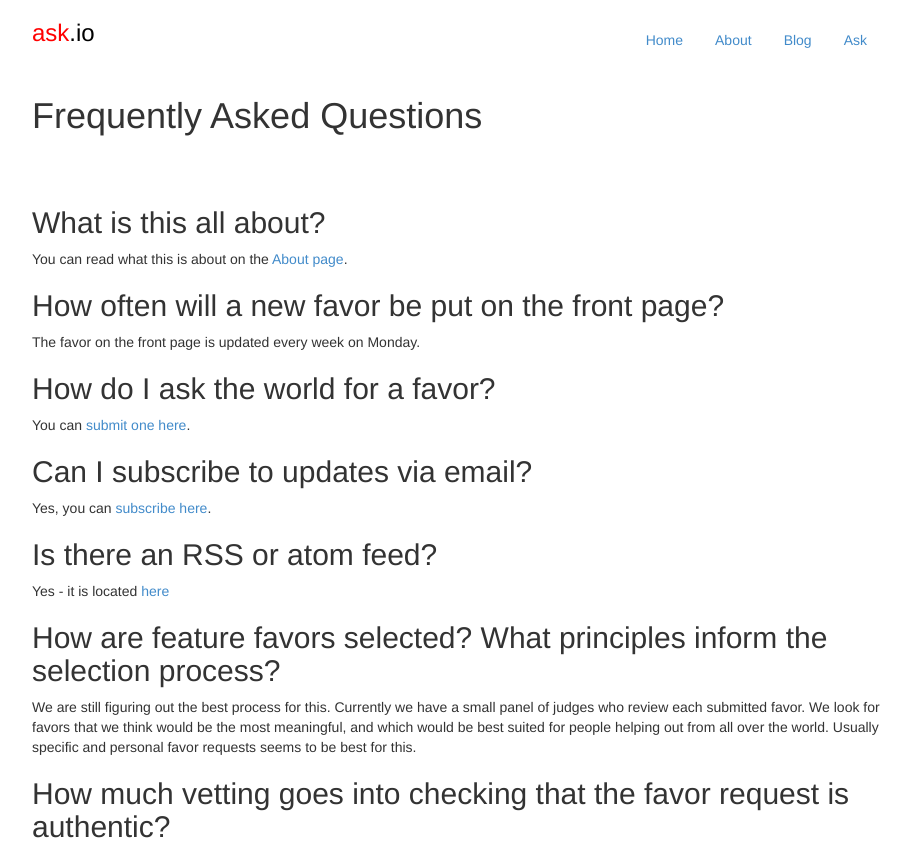
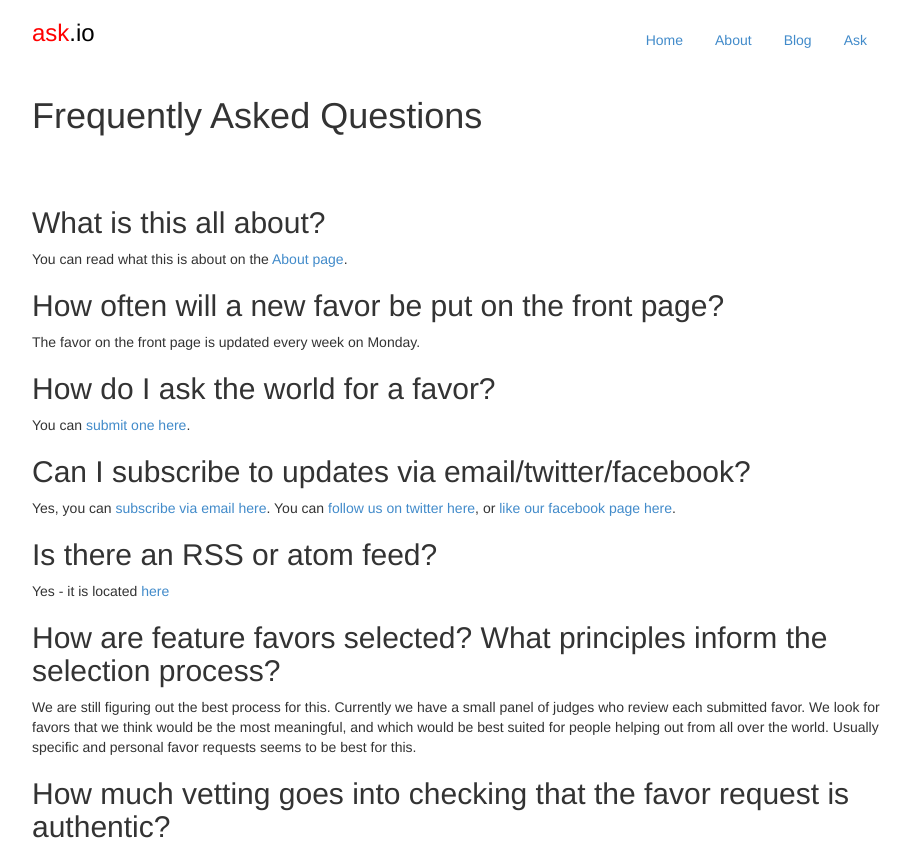
Before and after one commit to andykingking/ask.io, a plain HTML site: page faq.html in a window 1280 px wide. Shown: the top 846 px of the page, without its empty margins (183-1094 px from the left). Drawn offline with Linux system fonts and the light colour scheme.

Commit message:
update faq

```diff
--- a/faq.html
+++ b/faq.html
@@ -49,8 +49,8 @@
 			<h2>How do I ask the world for a favor?</h2>
 			<p>You can <a href="/submit.html">submit one here</a>.</p>
 
-			<h2>Can I subscribe to updates via email?</h2>
-			<p>Yes, you can <a href="/subscribe.html">subscribe here</a>.</p>
+			<h2>Can I subscribe to updates via email/twitter/facebook?</h2>
+			<p>Yes, you can <a href="/subscribe.html">subscribe via email here</a>. You can <a href="https://twitter.com/ask_io">follow us on twitter here</a>, or <a href="https://facebook.com/www.ask.io">like our facebook page here</a>.</p>
 
 			<h2>Is there an RSS or atom feed?</h2>
 			<p>Yes - it is located <a href="/feed.xml">here</a></p>
```
Also changed, not shown: index.html (+1 -1 lines).
